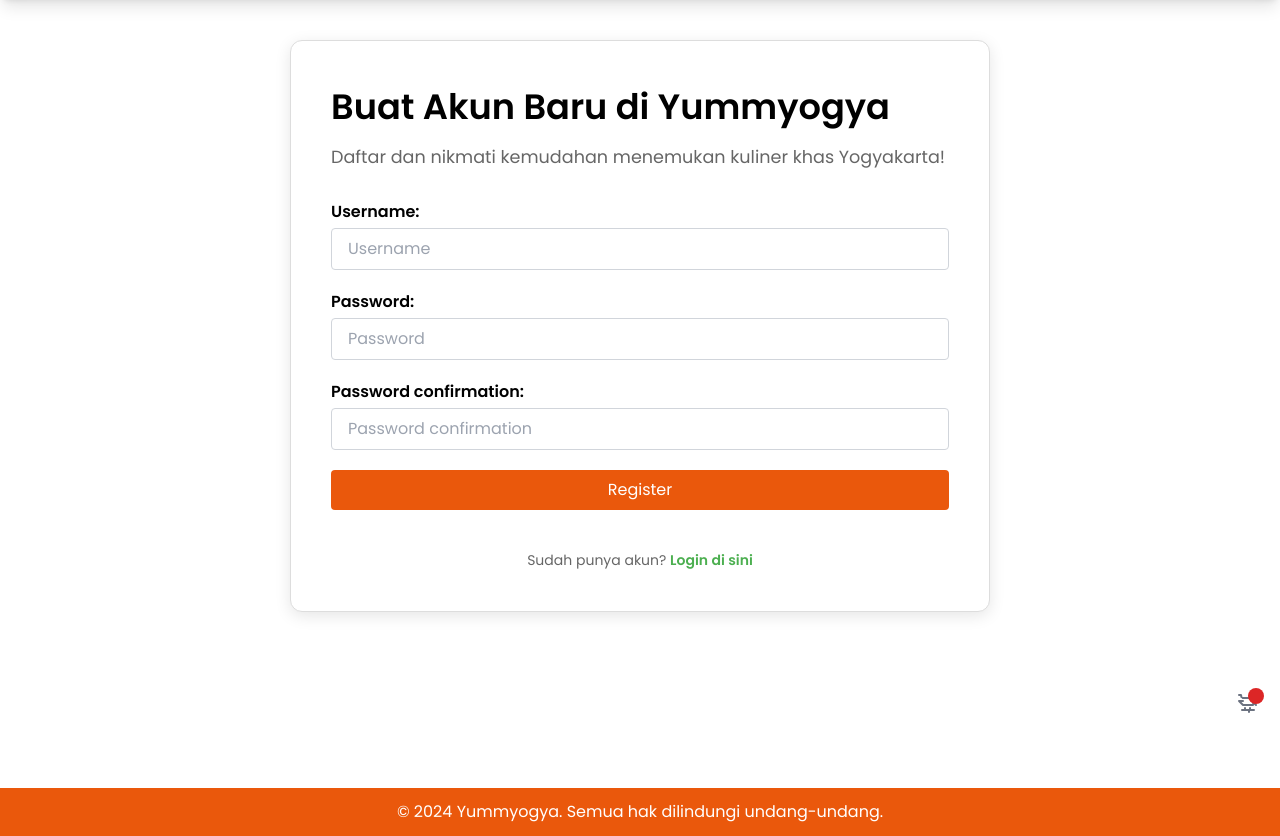
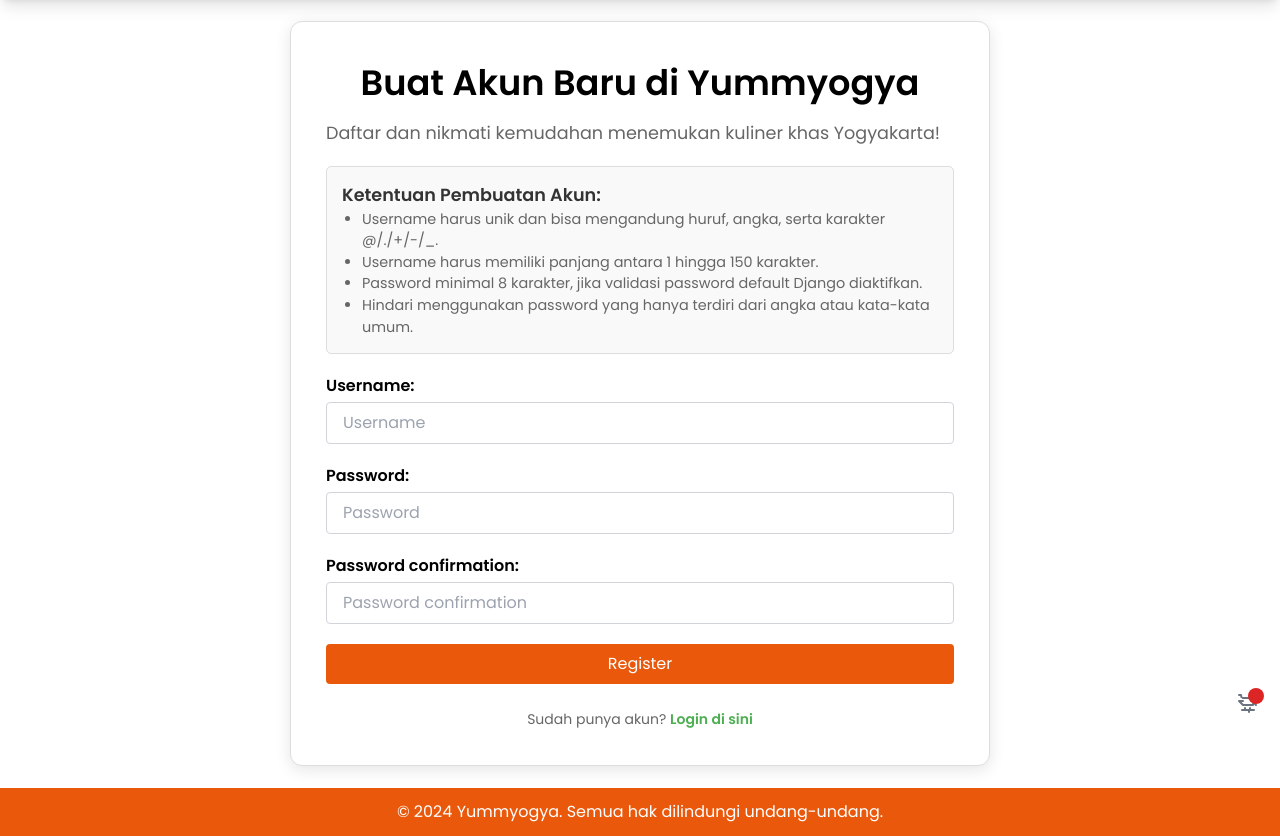
Before and after one commit to yummyogya/yummyogya, a Django app: page /authentication/register/ in a window 1280 px wide. Shown: the part 64-900 px from the top of the page. Run offline with Django 5.2, Linux system fonts and the light colour scheme; some libraries are stand-ins or nearby versions.

Commit message:
fix the login and register

```diff
--- a/authentication/templates/login.html
+++ b/authentication/templates/login.html
@@ -14,7 +14,7 @@
     </div>
 </header>
 
-<div style="max-width: 700px; margin: 40px auto 378px auto;">
+<div style="max-width: 700px; margin: 180px auto 238px auto;">
     <!-- Form Login Section -->
     <div style="background-color: #fff; padding: 20px; border: 1px solid #ddd; border-radius: 8px; box-shadow: 0 2px 8px rgba(0, 0, 0, 0.1); margin-top: 20px;">
         <h2 style="text-align: center; font-size: 2em; font-weight: bold; color: #333;">Login</h2>
--- a/authentication/templates/register.html
+++ b/authentication/templates/register.html
@@ -14,12 +14,23 @@
     </div>
 </header>
 
-<div style="max-width: 700px; margin: 40px auto 176px auto;">
+<div style="max-width: 700px; margin: 21px auto 22px auto;">
     <!-- Form Section with Title and Description inside the box -->
-    <div style="background-color: #fff; padding: 40px; border: 1px solid #ddd; border-radius: 12px; box-shadow: 0 4px 16px #0000001a;">
+    <div style="background-color: #fff; padding: 35px; border: 1px solid #ddd; border-radius: 12px; box-shadow: 0 4px 16px #0000001a;">
         <!-- Title -->
-        <h1 style="font-size: 2.2em; font-weight: bold; margin-bottom: 10px;">Buat Akun Baru di Yummyogya</h1>
-        <p style="font-size: 1.1em; color: #666; margin-bottom: 30px;">Daftar dan nikmati kemudahan menemukan kuliner khas Yogyakarta!</p>
+        <h1 style="font-size: 2.2em; font-weight: bold; text-align: center; margin-bottom: 10px;">Buat Akun Baru di Yummyogya</h1>
+        <p style="font-size: 1.1em; color: #666; margin-bottom: 20px;">Daftar dan nikmati kemudahan menemukan kuliner khas Yogyakarta!</p>
+
+        <!-- Account Creation Guidelines -->
+        <div style="margin-bottom: 20px; padding: 15px; background-color: #f9f9f9; border: 1px solid #ddd; border-radius: 5px;">
+            <h3 style="font-size: 1.1em; font-weight: bold; color: #333;">Ketentuan Pembuatan Akun:</h3>
+            <ul style="font-size: 0.9em; color: #666; list-style: disc; padding-left: 20px;">
+                <li>Username harus unik dan bisa mengandung huruf, angka, serta karakter @/./+/-/_.</li>
+                <li>Username harus memiliki panjang antara 1 hingga 150 karakter.</li>
+                <li>Password minimal 8 karakter, jika validasi password default Django diaktifkan.</li>
+                <li>Hindari menggunakan password yang hanya terdiri dari angka atau kata-kata umum.</li>
+            </ul>
+        </div>
 
         <!-- Register Form -->
         <form method="POST" action="" style="display: flex; flex-direction: column;">
@@ -53,7 +64,7 @@
         {% endif %}
 
         <!-- Link ke Login -->
-        <div style="margin-top: 20px; font-size: 14px; color: #666; text-align: center;">
+        <div style="margin-top: 5px; font-size: 14px; color: #666; text-align: center;">
             Sudah punya akun?
             <a href="{% url 'authentication:login' %}" style="font-weight: bold; color: #4CAF50; text-decoration: none;">Login di sini</a>
         </div>
```
